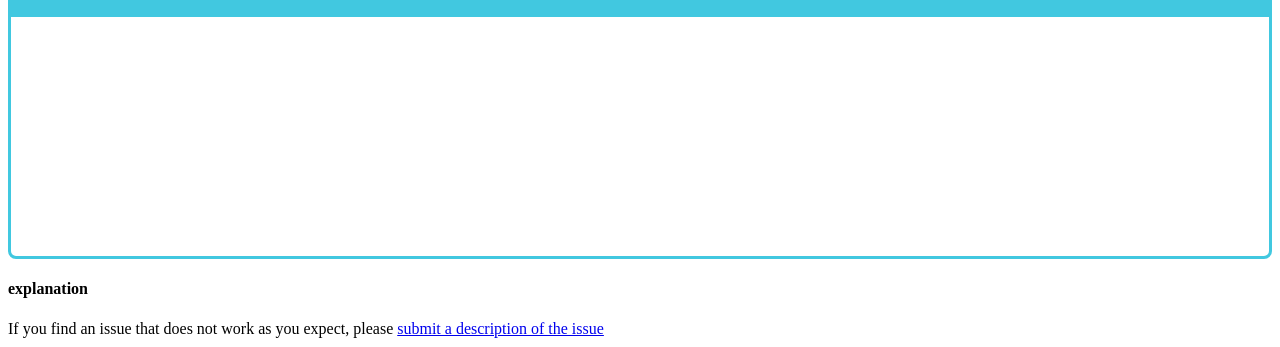
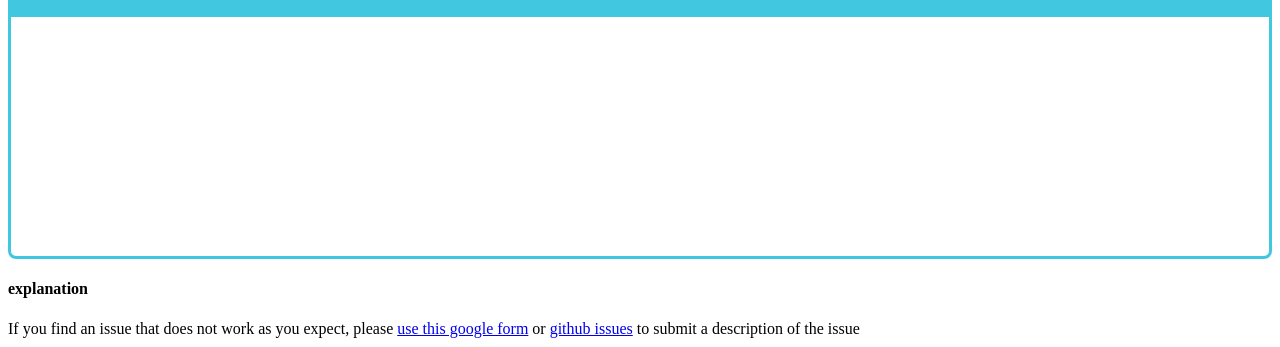
Before and after one commit to itmeson/unit-tutor, a plain HTML site: page index.html in a window 1280 px wide. Shown: the part 453-800 px from the top of the page. Drawn offline with nearby package versions, Linux system fonts and the light colour scheme; a script that the page names is missing.

Commit message:
Update index.html
Added suggestion link to google form

```diff
--- a/index.html
+++ b/index.html
@@ -111,7 +111,8 @@
 
         <div id="explanation">
           <h4>explanation</h4>
-          <p> If you find an issue that does not work as you expect, please <a href="https://github.com/itmeson/unit-tutor/issues">submit a description of the issue</a></p>
+          <p> If you find an issue that does not work as you expect, please <a href="https://forms.gle/hU652Ho8vbKGqH1CA">use this google form</a> or
+              <a href="https://github.com/itmeson/unit-tutor/issues">github issues</a> to submit a description of the issue</p>
             <ul>
               <li>Add conversion factors or quantities using the respective "+" buttons</li>
               <li>Edit by clicking on the edit icon that appears when you hover over the right side of the card</li>
```
